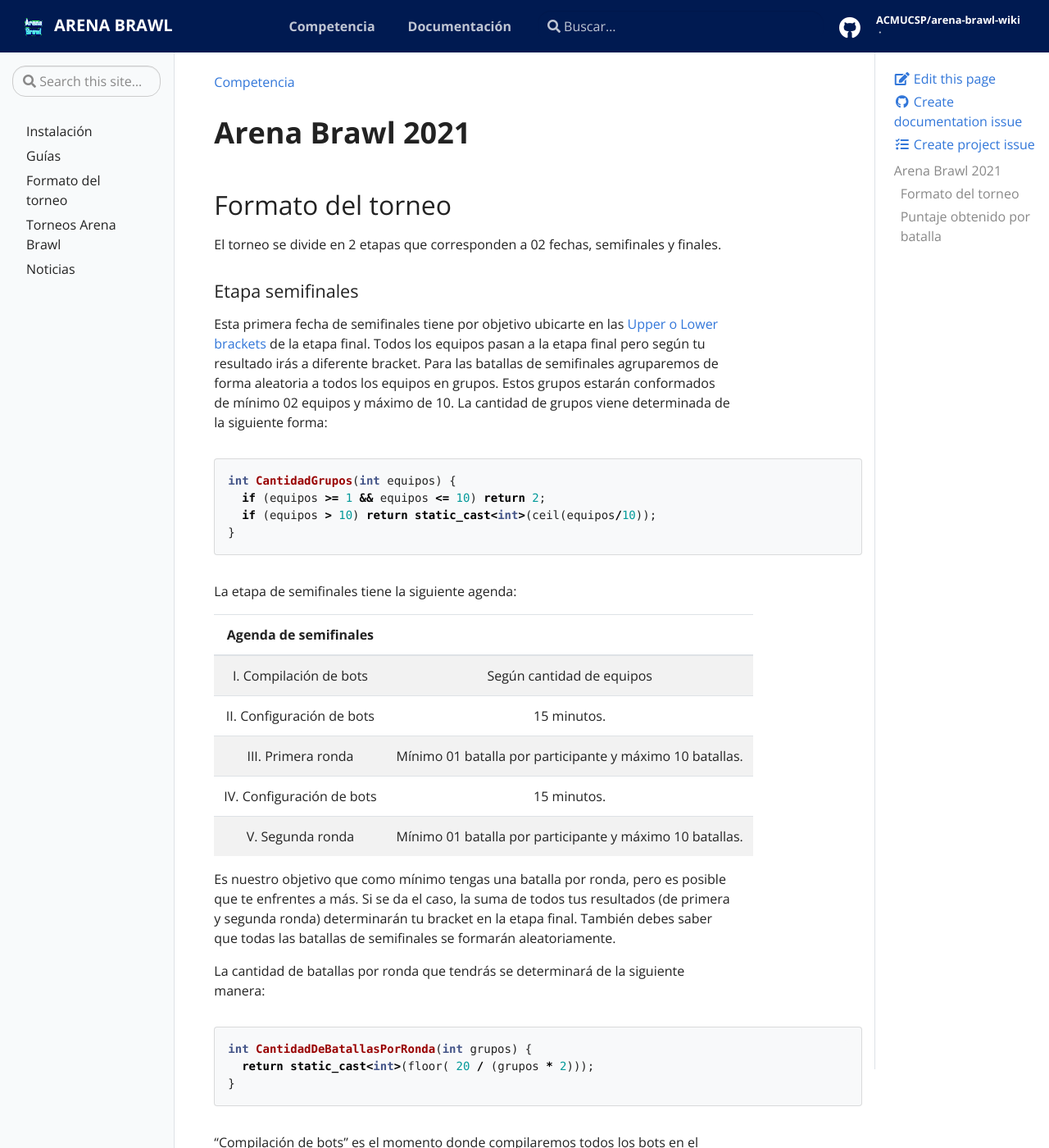
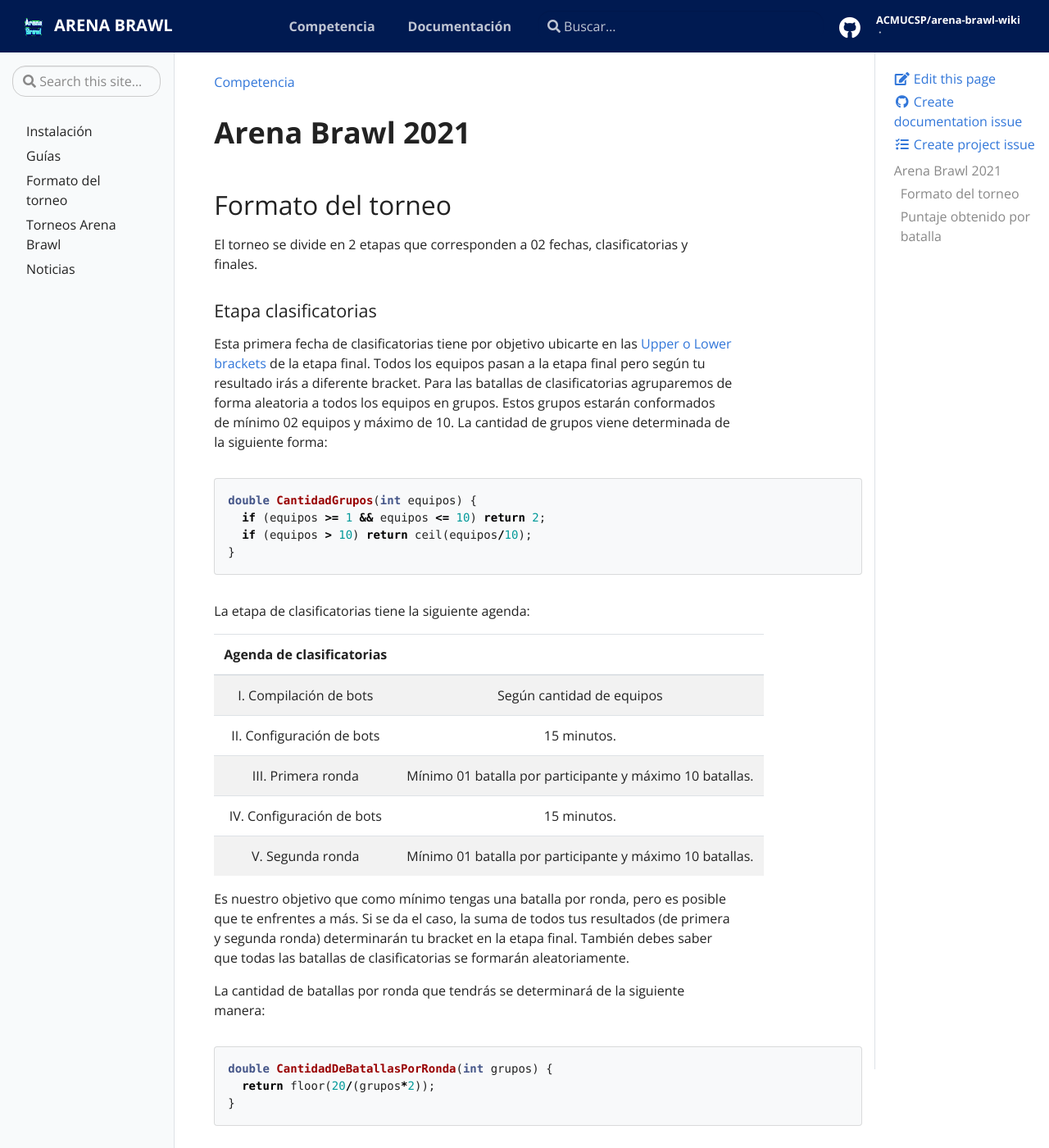
Before and after one commit to ACMUCSP/arena-brawl-wiki, a Jekyll site: the page built from pages/event.md, in a window 1280 px wide and 1400 px high. Shown: the whole window at 82% size. Built offline with Jekyll 4.4.1, drawn with Linux system fonts in a browser that asks for light colours; some of the changed text lies outside the part shown.

Commit message:
clasificatorias instead of semifinales

````diff
--- a/pages/event.md
+++ b/pages/event.md
@@ -7,26 +7,26 @@
 
 ## Formato del torneo
 
-El torneo se divide en 2 etapas que corresponden a 02 fechas, semifinales y finales.
+El torneo se divide en 2 etapas que corresponden a 02 fechas, clasificatorias y finales.
 
-#### Etapa semifinales
+#### Etapa clasificatorias
 
-Esta primera fecha de semifinales tiene por objetivo ubicarte en las [Upper o Lower brackets](https://britishesports.org/news/what-are-the-different-tournament-formats-in-esports/)
+Esta primera fecha de clasificatorias tiene por objetivo ubicarte en las [Upper o Lower brackets](https://britishesports.org/news/what-are-the-different-tournament-formats-in-esports/)
  de la etapa final. Todos los equipos
 pasan a la etapa final pero según tu resultado irás a diferente bracket.
-Para las batallas de semifinales agruparemos de forma aleatoria a todos los equipos en grupos.
+Para las batallas de clasificatorias agruparemos de forma aleatoria a todos los equipos en grupos.
 Estos grupos estarán conformados de mínimo 02 equipos y máximo de 10. La cantidad de grupos viene determinada de la siguiente forma:
 
 ```cpp
-int CantidadGrupos(int equipos) {
+double CantidadGrupos(int equipos) {
   if (equipos >= 1 && equipos <= 10) return 2;
-  if (equipos > 10) return static_cast<int>(ceil(equipos/10));
+  if (equipos > 10) return ceil(equipos/10);
 }
 ```
 
-La etapa de semifinales tiene la siguiente agenda:
+La etapa de clasificatorias tiene la siguiente agenda:
 
-|                                       Agenda de semifinales                                                      |
+|                                       Agenda de clasificatorias                                                  |
 |:-----------------------------------:|:--------------------------------------------------------------------------:|
 | I.   Compilación de bots            |         Según cantidad de equipos                                          |
 | II.  Configuración de bots          |         15 minutos.                                                        |
@@ -35,14 +35,14 @@
 | V.   Segunda ronda                  |         Mínimo 01 batalla por participante y máximo 10 batallas.           |
 
 Es nuestro objetivo que como mínimo tengas una batalla por ronda, pero es posible que te enfrentes a más. Si se da el caso, la suma de todos
-tus resultados (de primera y segunda ronda) determinarán tu bracket en la etapa final. También debes saber que todas las batallas de semifinales
+tus resultados (de primera y segunda ronda) determinarán tu bracket en la etapa final. También debes saber que todas las batallas de clasificatorias
 se formarán aleatoriamente.
 
 La cantidad de batallas por ronda que tendrás se determinará de la siguiente manera:
 
 ```cpp
-int CantidadDeBatallasPorRonda(int grupos) {
-  return static_cast<int>(floor( 20 / (grupos * 2)));
+double CantidadDeBatallasPorRonda(int grupos) {
+  return floor(20/(grupos*2));
 }
 ```
 
@@ -71,17 +71,15 @@
 Para determinar cuántos grupos por brackets habrá, se utilizará la siguiente fórmula:
 
 ```cpp
-int CantidadGruposUpperB(int equipos) {
+double CantidadGruposUpperB(int equipos) {
   if (equipos >= 1 && equipos <= 3) return 1;
   if (equipos > 3 && equipos <= 10) return 2;
-  if (equipos > 10) return static_cast<int>(ceil(equipos/10));
-  else exit (EXIT_FAILURE);
+  if (equipos > 10) return ceil(equipos/10);
 }
 
-int CantidadGruposLowerB(int equipos) {
+double CantidadGruposLowerB(int equipos) {
   if (equipos >= 1 && equipos <= 10) return 1;
-  if (equipos > 10) return static_cast<int>(ceil(equipos/10));
-  else exit (EXIT_FAILURE);
+  if (equipos > 10) return ceil(equipos/10);
 }
 ```
 
````
